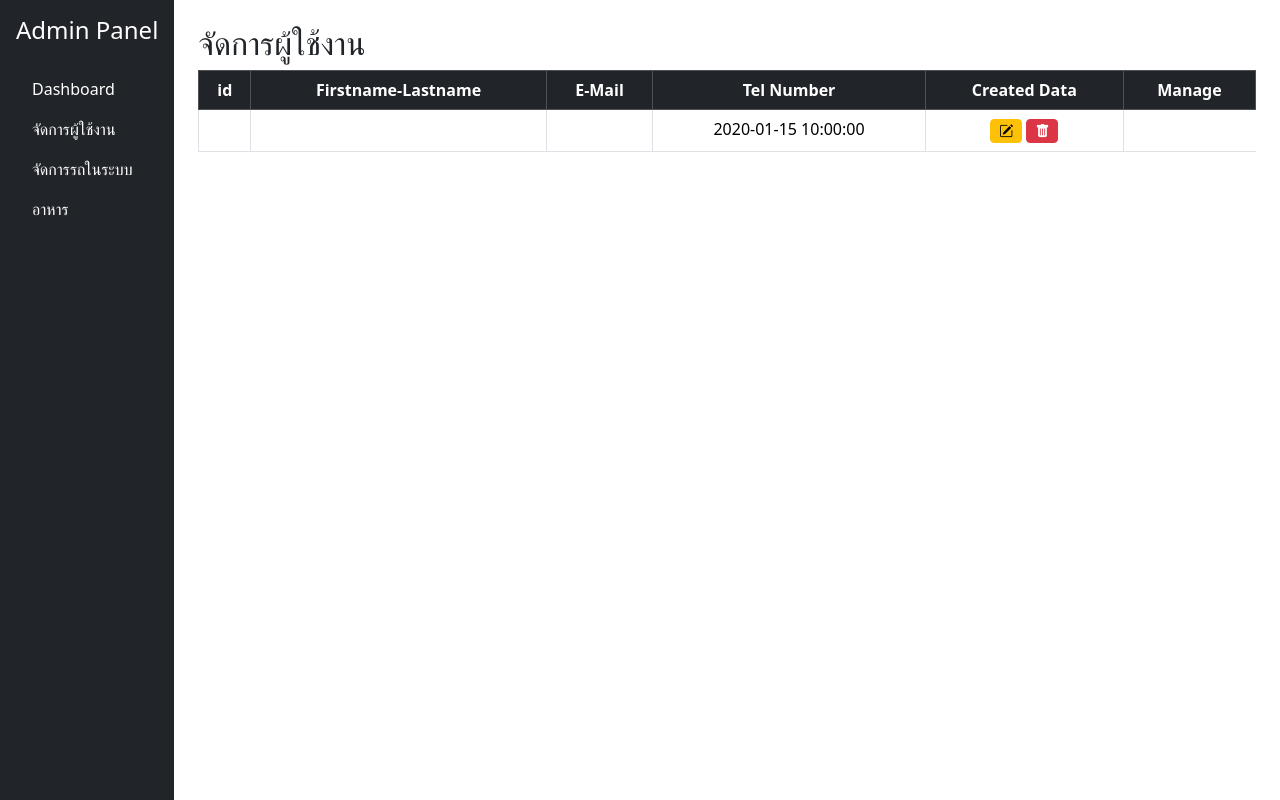
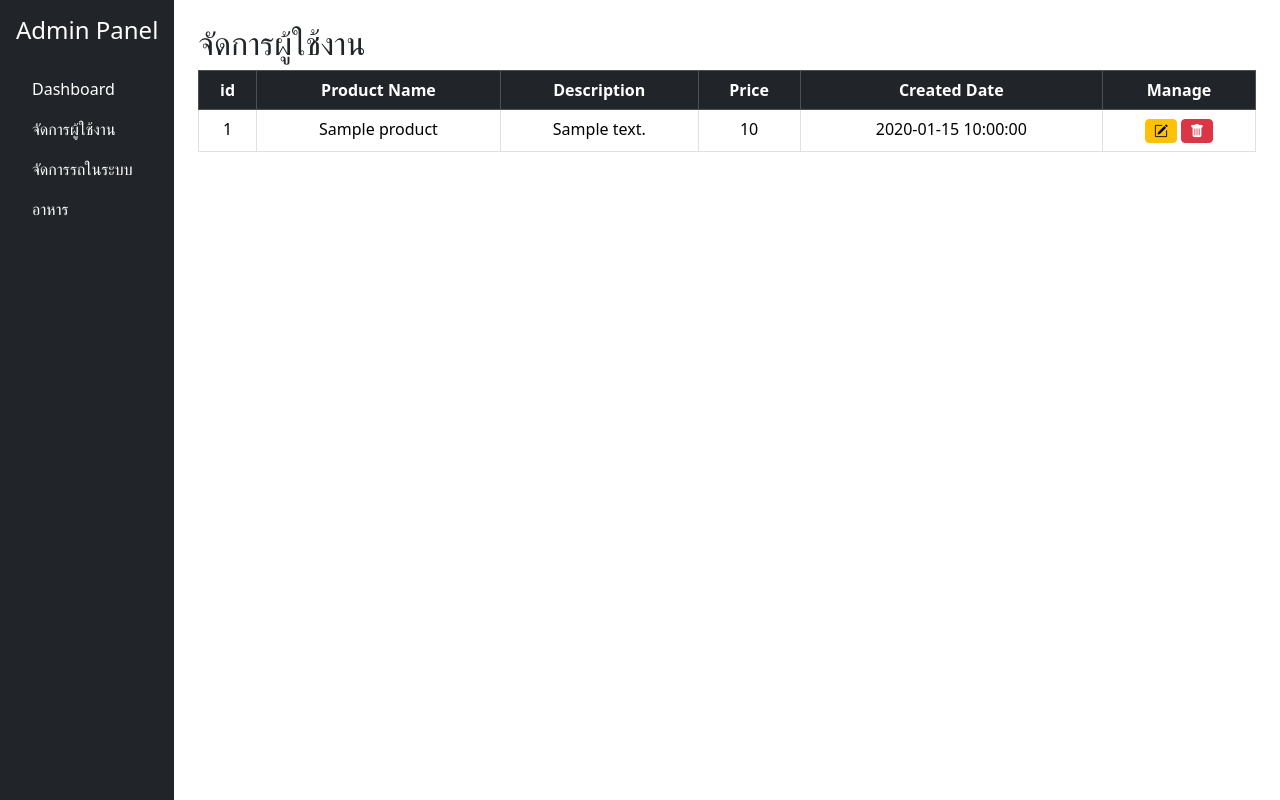
Before and after one commit to RMG1945/RMG1945, a PHP site: page /backend/food.php in a window 1280 px wide. Run offline with PHP 8.4, Linux system fonts and the light colour scheme; the visitor is signed in with stand-in values (Sample User, id 1); tables that the repository leaves empty or names only in its code hold one stand-in row (values such as "Sample post"); data that the repository does not hold is empty; some libraries are stand-ins or nearby versions.

Commit message:
Add files via upload

```diff
--- a/backend/food.php
+++ b/backend/food.php
@@ -6,7 +6,7 @@ if (!isset($_SESSION['role']) || $_SESSION['role'] !== 'admin') {
 }
 ?>
 <?php
-include '../controls/fetchUser.php';
+include '../backend/controls/food.php';
 ?>
 <!DOCTYPE html>
 <html lang="en">
@@ -33,24 +33,23 @@ include '../controls/fetchUser.php';
                 <thead class="table-dark">
                     <tr>
                         <th>id</th>
-                        <th>Firstname-Lastname</th>
-                        <th>E-Mail</th>
-                        <th>Tel Number</t   h>
-                        <th>Created Data</th>
+                        <th>Product Name</th>
+                        <th>Description</th>
+                        <th>Price</th>
+                        <th>Created Date</th>
                         <th>Manage</th>
                     </tr>
                 </thead>
                 <tbody>
                     <?php while($row = $stmt->fetch(PDO::FETCH_ASSOC)) { ?>
                     <tr>
-                        <td><?= htmlspecialchars($row['product_name']); ?>
-                        </td>
+                        <td><?= htmlspecialchars($row['id']); ?></td>
+                        <td><?= htmlspecialchars($row['product_name']); ?></td>
                         <td><?= htmlspecialchars($row['description']); ?></td>
                         <td class="text-center"><?= htmlspecialchars($row['price']); ?></td>
                         <td class="text-center"><?= htmlspecialchars($row['created_at']); ?></td>
                         <td class="text-center">
-                            <a href="edituser.php?id=<?= $row['id'] ?>" class="btn btn-sm
-                                 btn-warning">
+                            <a href="editproduct.php?id=<?= $row['id'] ?>" class="btn btn-sm btn-warning">
                                 <i class="bi bi-pencil-square"></i>
                             </a>
                             <button class="btn btn-sm btn-danger">
```
